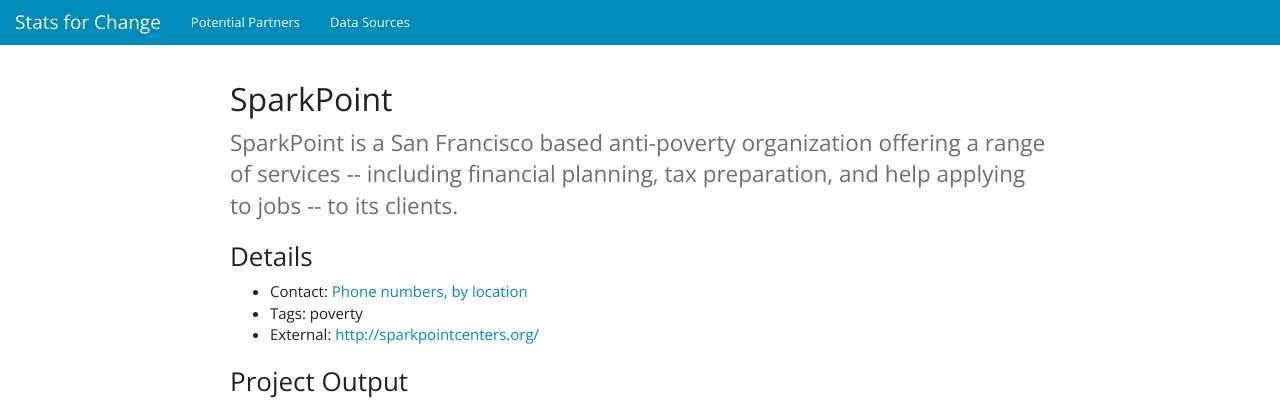
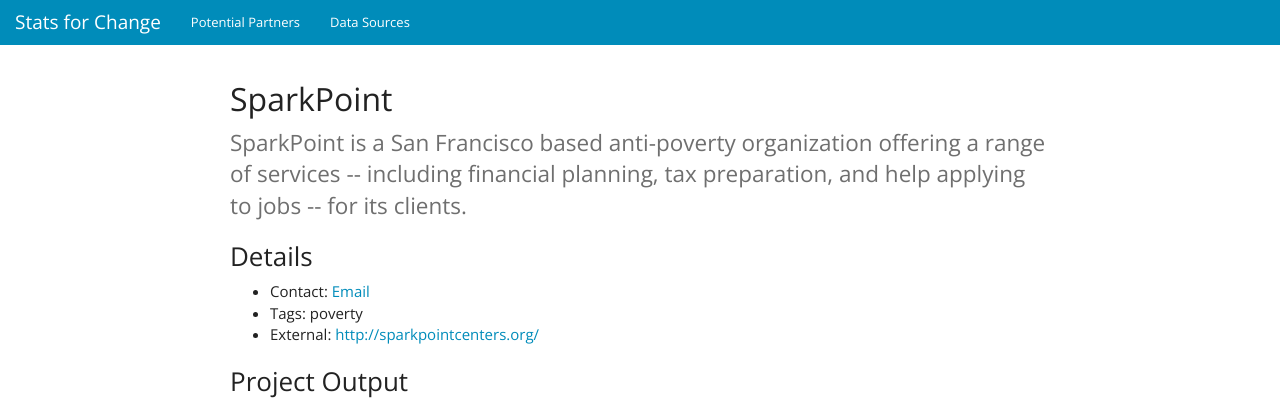
Before and after one commit to stats-for-change/stats-for-change.github.io, a Jekyll site: the page built from partners/sparkpoint.md, in a window 1280 px wide. Shown: the top 400 px of the page. Built offline with Jekyll 4.4.1, drawn with Linux system fonts in a browser that asks for light colours; nearby versions of some CDN libraries; Markdown is read by kramdown in place of the engine named in the settings.

Commit message:
Update sparkpoint contact

```diff
--- a/partners/sparkpoint.md
+++ b/partners/sparkpoint.md
@@ -2,9 +2,9 @@
 layout: partner
 title: SparkPoint - Partners - Social Data Science
 partner-name: SparkPoint
-partner-description: SparkPoint is a San Francisco based anti-poverty organization offering a range of services -- including financial planning, tax preparation, and help applying to jobs -- to its clients.
+partner-description: SparkPoint is a San Francisco based anti-poverty organization offering a range of services -- including financial planning, tax preparation, and help applying to jobs -- for its clients.
 partner-url: http://sparkpointcenters.org/
-partner-contact: <a href="http://sparkpointcenters.org/contact">Phone numbers, by location</a>
+partner-contact: <a href="sparkpoint@uwba.org">Email</a>
 partner-tags: poverty
 is-full-page: true
 ---
```
